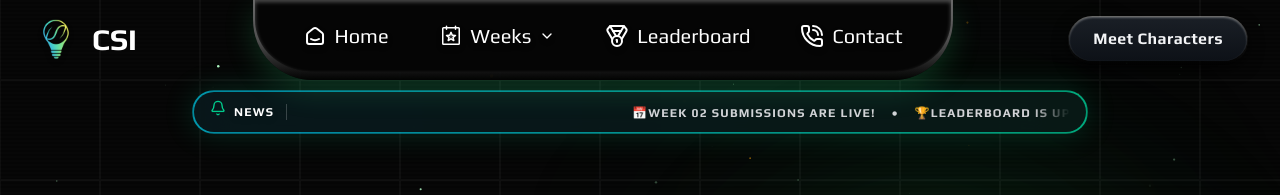
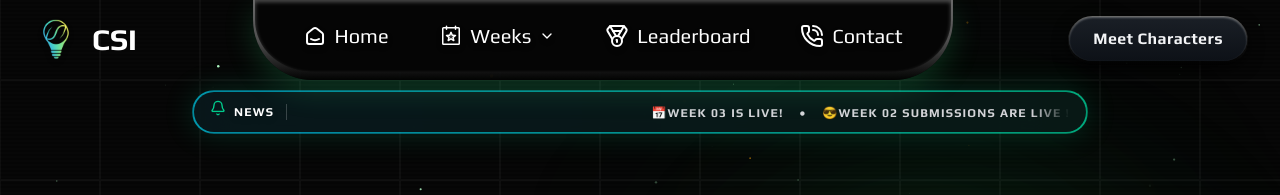
Before and after one commit to Anshdeep777/CSI, a Next.js app: page / in a window 1280 px wide. Shown: the top 195 px of the page. Built offline with nearby package versions, Linux system fonts and the light colour scheme.

Commit message:
news update

```diff
--- a/src/app/page.js
+++ b/src/app/page.js
@@ -226,9 +226,9 @@ export default function SparkleBackground() {
             }}
           >
             <div className="animate-custom-marquee text-[11px] sm:text-xs font-bold tracking-widest text-zinc-300 uppercase">
-              📅WEEK 02 SUBMISSIONS ARE LIVE! &nbsp;&nbsp;&nbsp;•&nbsp;&nbsp;&nbsp;
-              🏆LEADERBOARD IS UPDATED!
-              &nbsp;&nbsp;&nbsp;•&nbsp;&nbsp;&nbsp;🚀 EXPLORE RESOURCES OF WEEK02!  &nbsp;&nbsp;&nbsp;•&nbsp;&nbsp;&nbsp;
+              📅WEEK 03 IS LIVE! &nbsp;&nbsp;&nbsp;•&nbsp;&nbsp;&nbsp;
+              😎WEEK 02 SUBMISSIONS ARE LIVE !
+              &nbsp;&nbsp;&nbsp;•&nbsp;&nbsp;&nbsp;🚀 EXPLORE RESOURCES OF WEEK03!  &nbsp;&nbsp;&nbsp;•&nbsp;&nbsp;&nbsp;
 
             </div>
           </div>
```
